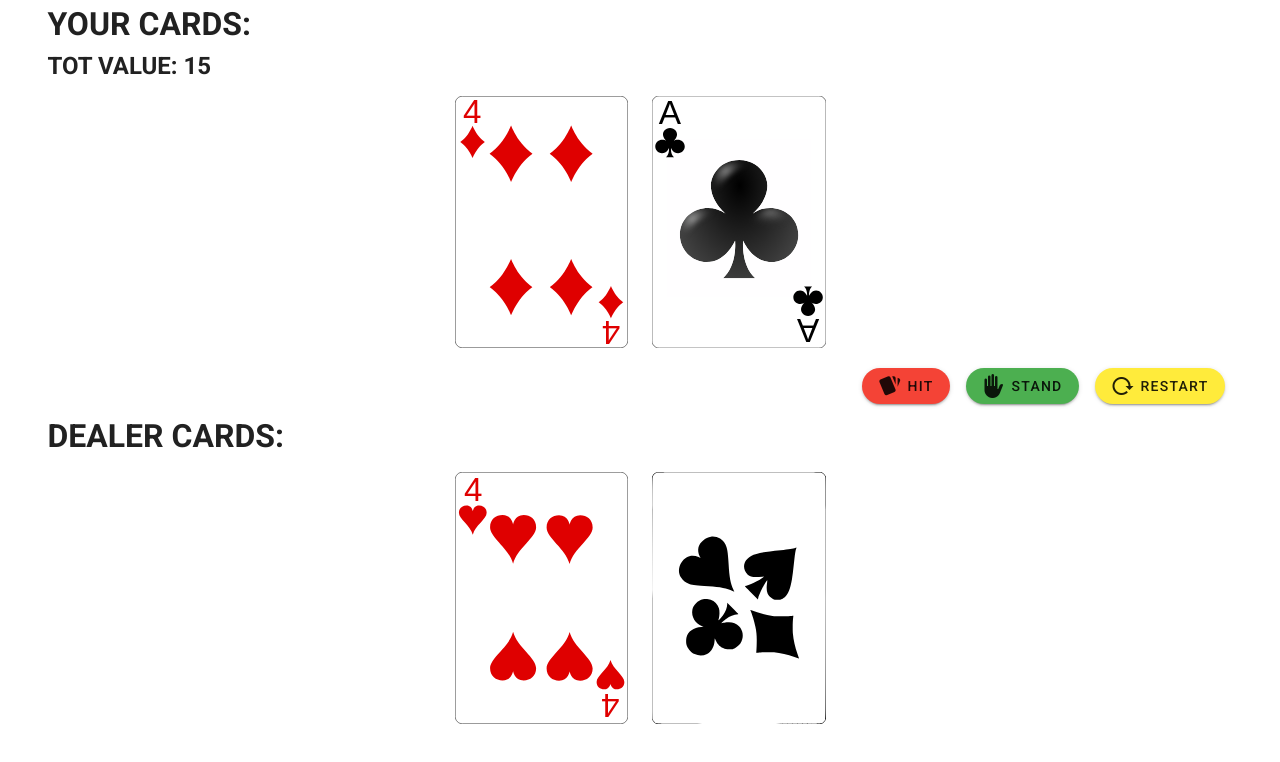
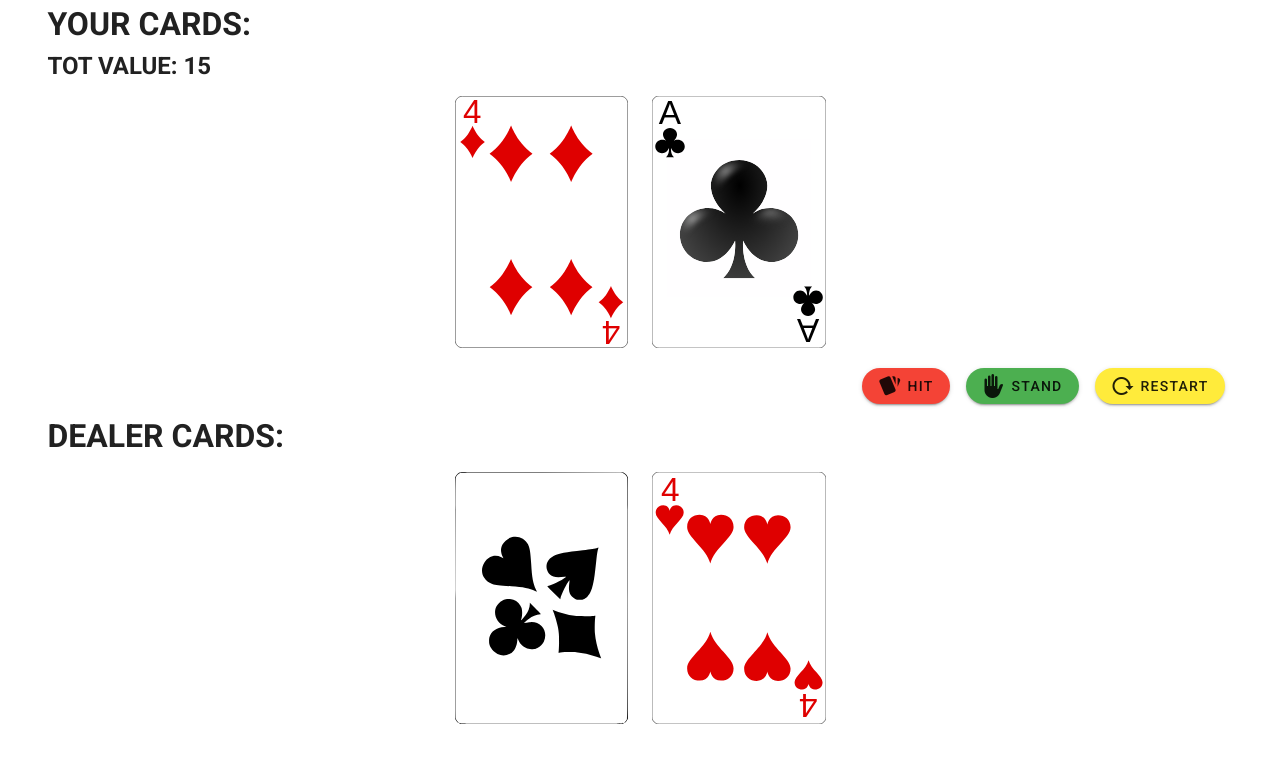
Before and after one commit to Toghiri/blackjackweb, a Vue app in the folder client/: page / in a window 1280 px wide. Shown: the top 762 px of the page. Built offline with nearby package versions, Linux system fonts and the light colour scheme.

Commit message:
feat: dealer play

```diff
--- a/client/src/views/HandView.vue
+++ b/client/src/views/HandView.vue
@@ -1,14 +1,14 @@
 <template>
   <v-container>
       <v-row><h1>YOUR CARDS:</h1></v-row>
-      <v-row><h2>TOT VALUE: {{getHandScore()}} </h2></v-row>
+      <v-row><h2>TOT VALUE: {{getPlayerScore()}} </h2></v-row>
       <v-row justify="center"><v-col cols="2" v-for="card in hand" :key="card">
         <v-img :src="getCardImage(card)"/></v-col>
       </v-row>
       <v-row>
         <v-spacer/>
-        <v-btn rounded="pill" color="red" class="ma-2" @click="hit()"> <v-icon>mdi-cards</v-icon> &nbsp;HIT </v-btn>
-        <v-btn rounded="pill" color="green" class="ma-2" @click="stand()"> <v-icon>mdi-hand-back-left</v-icon> &nbsp;STAND </v-btn>
+        <v-btn rounded="pill" color="red" class="ma-2" :disabled="!canPlay" @click="hit()"> <v-icon>mdi-cards</v-icon> &nbsp;HIT </v-btn>
+        <v-btn rounded="pill" color="green" class="ma-2" :disabled="!canPlay" @click="stand()"> <v-icon>mdi-hand-back-left</v-icon> &nbsp;STAND </v-btn>
         <v-btn rounded="pill" color="yellow" class="ma-2" @click="reload()"> <v-icon>mdi-reload</v-icon> &nbsp;RESTART </v-btn>
       </v-row>
       <v-row><h1>DEALER CARDS:</h1></v-row>
@@ -34,8 +34,22 @@
     data:() => (
     {
         hand: [generate(), generate()],
-        dealerhand: [generate(), "BB"]
+        dealerhand: ["BB", generate()]
     }),
+
+    computed:
+    {
+      canPlay()
+      {
+        return (this.dealerhand[0] == "BB") && (this.getPlayerScore() > 0)
+      },
+      dealerPlay()
+      {
+        let score = this.getDealerScore()
+        return (!this.canPlay) && (score > 0) && (score < 17)
+      }
+    },
+
     methods:
     {
         getCardImage: function(code)
@@ -69,7 +83,10 @@
         },
         stand: function()
         {
-
+          let dcard = generate()
+          this.dealerhand[0] =  dcard
+          this.dealerhand = this.dealerhand.map(x => x)
+          this.conditionallyPlay()
         },
         reload: function()
         {
@@ -86,21 +103,41 @@
           if (symbol == 'B') return 0
           return symbol.charCodeAt(0) - 48
         },
-        getHandScore: function()
+        getHandScore: function(hand)
         {
           let score = 0
           let hasace = false
-          for (let card of this.hand)
+          for (let card of hand)
           {
             let cardscore = this.getCardScore(card)
             score = score + cardscore
             hasace = hasace || (cardscore == 1)
           }
-          if (score > 21) return "YOU LOST"
+          if (score > 21) return 0
           if (hasace && score <= 11) return score + 10
           return score
         },
-
+        getDealerScore: function()
+        {
+          return this.getHandScore(this.dealerhand)
+        },
+        getPlayerScore: function()
+        {
+          return this.getHandScore(this.hand)
+        },
+        dealerHit: function()
+        {
+          let card = generate()
+          this.dealerhand.push(card)
+          this.conditionallyPlay()
+        },
+        conditionallyPlay: function()
+        {
+          if (this.dealerPlay)
+          {
+            setTimeout( () => { this.dealerHit() }, 1000)
+          }
+        }
     }
 
   }
```
